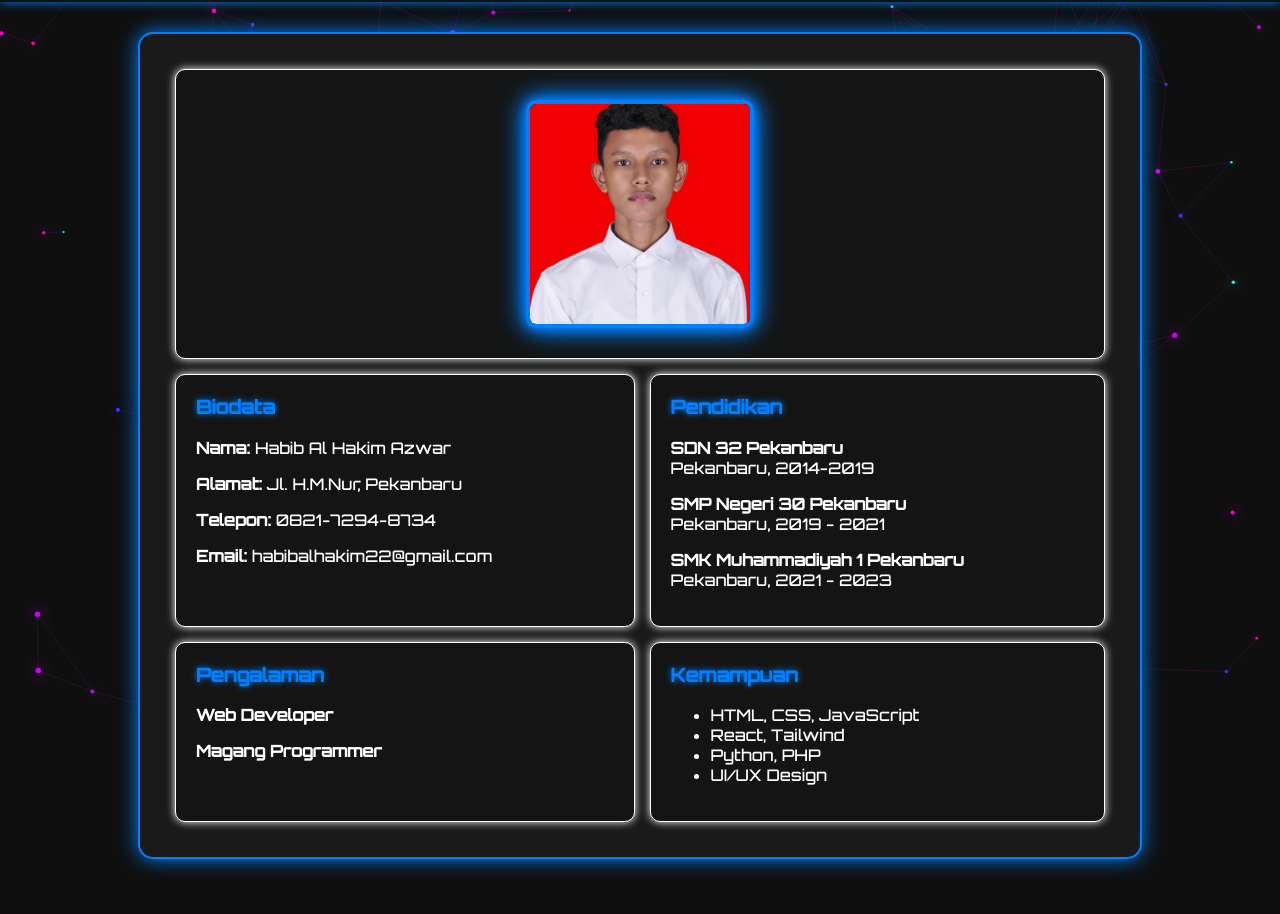
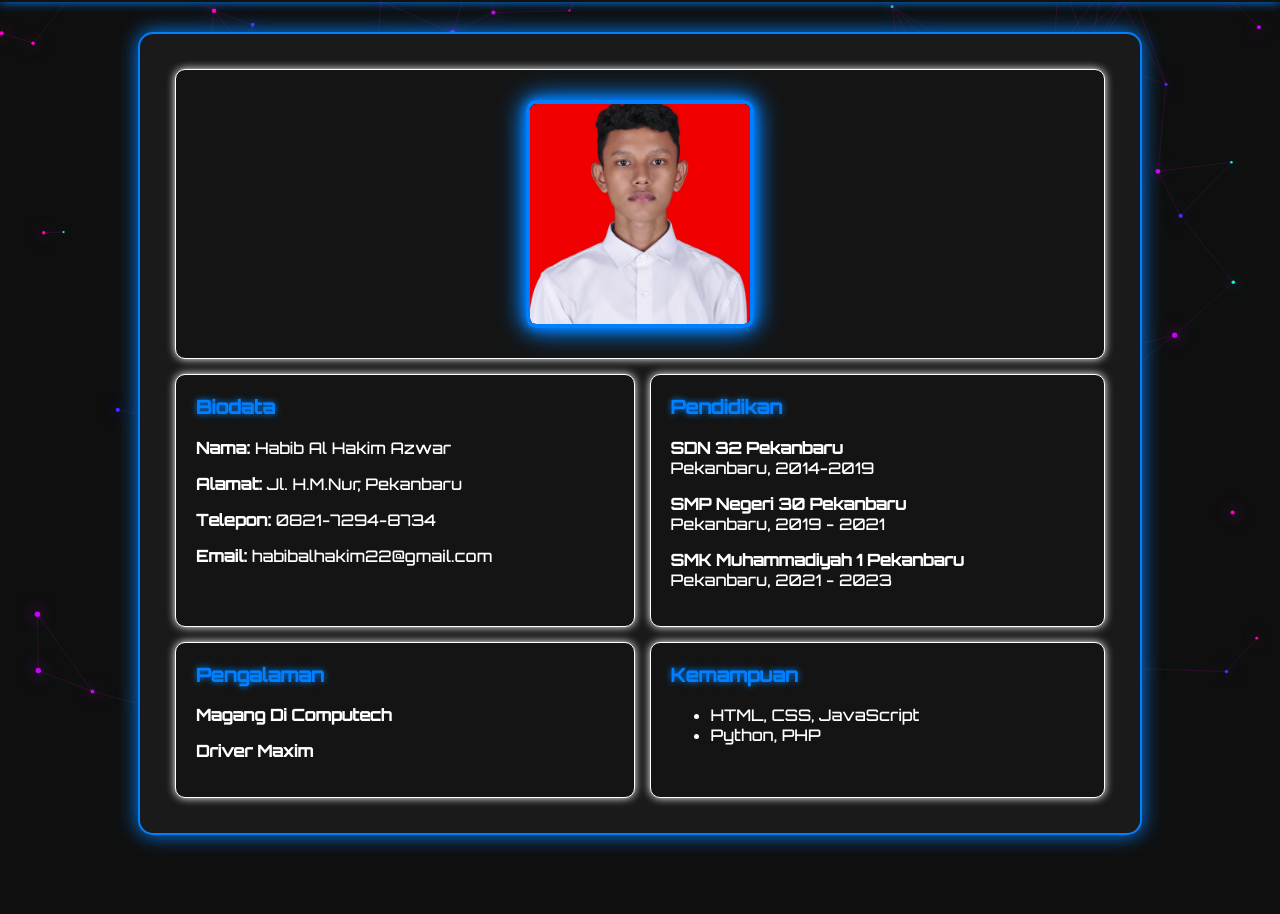
Before and after one commit to Habib225522/habib, a plain HTML site: page index.html in a window 1280 px wide. Shown: the part 70-984 px from the top of the page. Drawn offline with Linux system fonts and the light colour scheme.

Commit message:
Update index.html

```diff
--- a/index.html
+++ b/index.html
@@ -52,16 +52,14 @@
         <tr>
           <td class="section">
             <h3>Pengalaman</h3>
-            <p><strong>Web Developer</strong></p>
-            <p><strong>Magang Programmer</strong></p>
+            <p><strong>Magang Di Computech</strong></p>
+            <p><strong>Driver Maxim</strong></p>
           </td>
           <td class="section">
             <h3>Kemampuan</h3>
             <ul>
               <li>HTML, CSS, JavaScript</li>
-              <li>React, Tailwind</li>
               <li>Python, PHP</li>
-              <li>UI/UX Design</li>
             </ul>
           </td>
         </tr>
```
